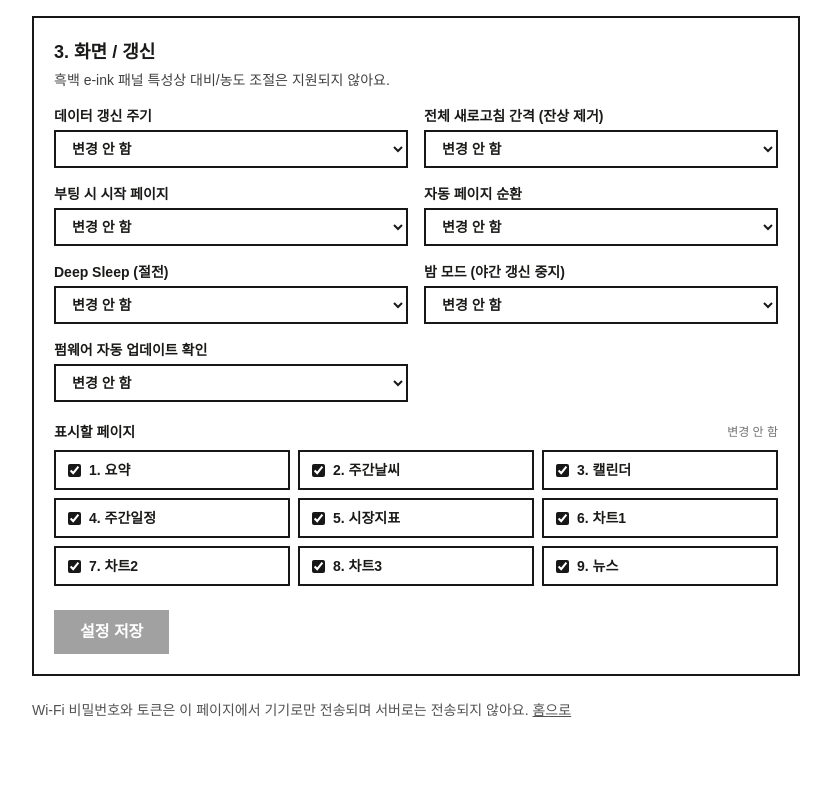
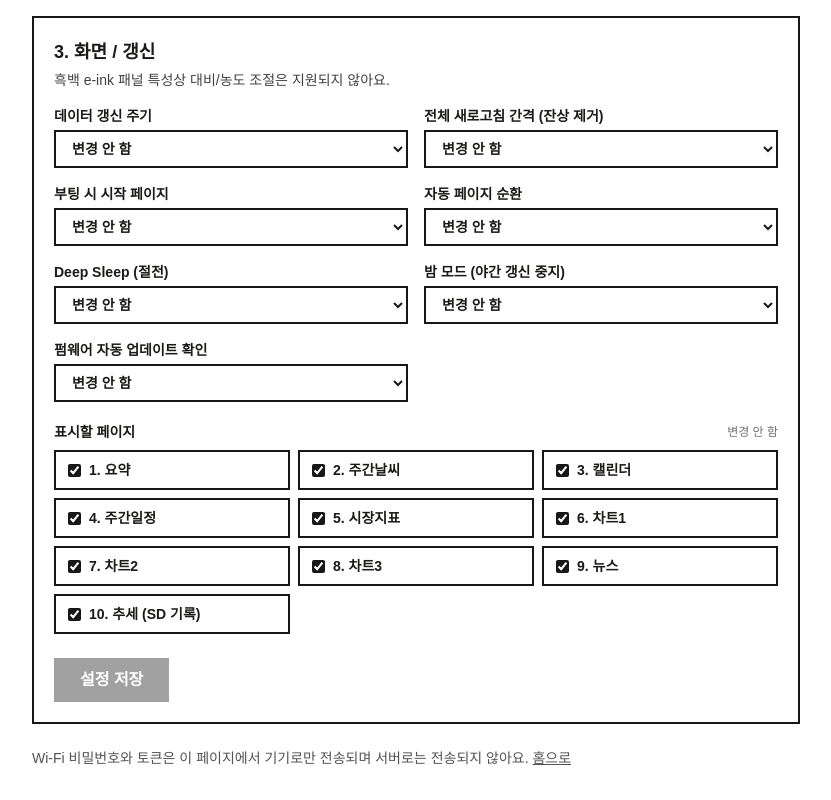
Before and after one commit to taehyunkim3/eink-display-frontend, a Next.js app: page /setting in a window 1280 px wide. Shown: the part 1128-1928 px from the top of the page, without its empty margins (224-1055 px from the left). Before the commit the page ends 1880 px from the top, so only its background shows below. Built offline with nearby package versions, Linux system fonts and the light colour scheme.

Commit message:
feat: 설정 페이지 표시 페이지 목록에 '추세 (SD 기록)' 추가 (펌웨어 10페이지 대응)

```diff
--- a/src/app/setting/page.tsx
+++ b/src/app/setting/page.tsx
@@ -7,6 +7,7 @@ const BLE_SERVICE_UUID = "7b1e0001-9adb-4c9a-8b3f-e1c5a1f3d0aa";
 const BLE_CONFIG_UUID = "7b1e0002-9adb-4c9a-8b3f-e1c5a1f3d0aa";
 const BLE_STATUS_UUID = "7b1e0003-9adb-4c9a-8b3f-e1c5a1f3d0aa";
 
+// Must match SCREEN_PAGE_COUNT and page order in the firmware.
 const PAGE_TITLES = [
   "요약",
   "주간날씨",
@@ -16,7 +17,8 @@ const PAGE_TITLES = [
   "차트1",
   "차트2",
   "차트3",
-  "뉴스"
+  "뉴스",
+  "추세 (SD 기록)"
 ] as const;
 
 const REFRESH_OPTIONS = [
```
